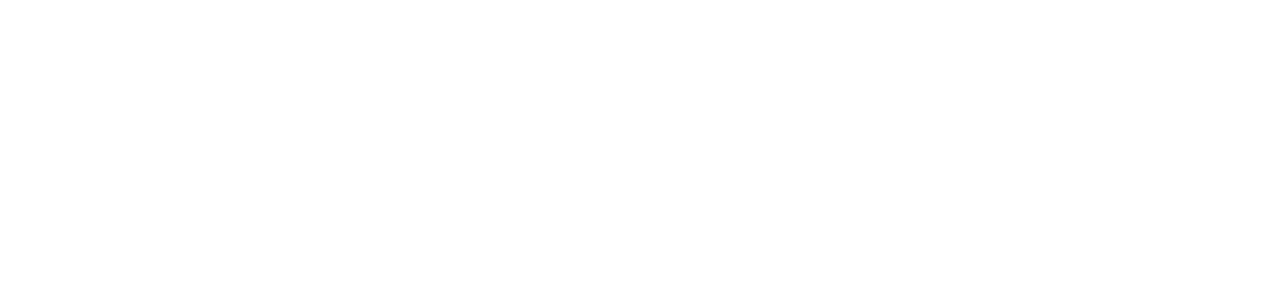
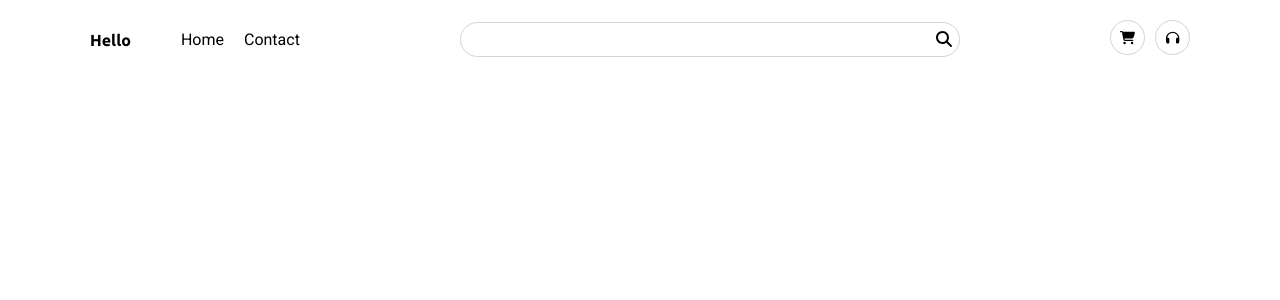
Before and after one commit to richiebotteri/frontend-frameworks-ca, a React (Vite) app: page / in a window 1280 px wide. Shown: the top 300 px of the page. Built offline with nearby package versions, Linux system fonts and the light colour scheme.

Commit message:
adds header component

```diff
--- a/src/App.jsx
+++ b/src/App.jsx
@@ -1,5 +1,7 @@
-import "./App.css";
+import Header from "./components/Header";
 
-function App() {}
+function App() {
+  return <Header />;
+}
 
 export default App;
--- /dev/null
+++ b/src/components/Header/Button.styled.jsx
@@ -0,0 +1,32 @@
+import { styled } from "styled-components";
+import { IconButton } from "../../shared/Button.styled";
+import { alignItemsCenter, justifyCenter } from "../../shared/Flex.styles";
+import mediaQuery from "../../styles/breakpoint";
+
+export const Cart = styled(IconButton)`
+  position: relative;
+`;
+
+export const CartCount = styled.div`
+  position: absolute;
+  top: -5px;
+  right: -5px;
+  width: 20px;
+  height: 20px;
+  background-color: black;
+  border-radius: 100%;
+  color: white;
+  font-size: 10px;
+  font-weight: bold;
+  display: none;
+  ${justifyCenter};
+  ${alignItemsCenter};
+`;
+
+export const Contact = styled(IconButton)``;
+
+export const NavButton = styled(IconButton)`
+  @media ${mediaQuery.tabletSm} {
+    display: none;
+  }
+`;
--- /dev/null
+++ b/src/components/Header/Container.styled.jsx
@@ -0,0 +1,61 @@
+import { styled } from "styled-components";
+import * as flex from "../../shared/Flex.styles";
+import mediaQuery from "../../styles/breakpoint";
+
+// Outer Container
+
+export const Header = styled.div`
+  ${flex.column};
+  ${flex.justifyCenter};
+  gap: ${({ theme: { spacing } }) => spacing.gap1};
+  padding: ${({ theme: { spacing } }) => spacing.p3};
+  width: ${({ theme: { width } }) => width.sectionContainer};
+  margin: auto;
+  @media ${mediaQuery.tabletSm} {
+    ${flex.row};
+    ${flex.justifyBetween};
+    gap: ${({ theme: { spacing } }) => spacing.gap3};
+  }
+`;
+
+// Mid Container
+export const MobileHeader = styled.div`
+  ${flex.row}
+  ${flex.justifyBetween}
+`;
+
+export const Menu = styled.div`
+  display: ${(props) => (props.$isActive === true ? "flex" : "none")};
+  flex-direction: column;
+  gap: 20px;
+  width: 100%;
+
+  @media ${mediaQuery.tabletSm} {
+    display: flex;
+    flex-direction: row;
+    ${flex.justifyBetween}
+  }
+`;
+
+// Inner Containers
+
+export const IconButtons = styled.div`
+  ${flex.row};
+  gap: 10px;
+`;
+
+export const LogoSearch = styled.div`
+  ${flex.row};
+  ${flex.justifyBetween};
+`;
+
+export const Search = styled.div`
+  ${flex.row};
+  ${flex.alignItemsCenter};
+  position: relative;
+  width: 100%;
+  max-width: 500px;
+  @media ${mediaQuery.tabletMd} {
+    ${flex.justifyBetween};
+  }
+`;
--- /dev/null
+++ b/src/components/Header/Logo.styled.jsx
@@ -0,0 +1,11 @@
+import styled from "styled-components";
+import * as flex from "../../shared/Flex.styles";
+
+export const LogoLink = styled.a`
+  padding: 0;
+  margin: 0;
+  ${flex.row};
+  ${flex.justifyCenter};
+  ${flex.alignItemsCenter};
+  font-family: ${({ theme: { font } }) => font.primary};
+`;
--- /dev/null
+++ b/src/components/Header/Navbar.styled.jsx
@@ -0,0 +1,31 @@
+import styled from "styled-components";
+import * as flex from "../../shared/Flex.styles";
+import mediaQuery from "../../styles/breakpoint";
+
+export const Nav = styled.nav`
+  font-family: ${({ theme: { font } }) => font.secondary};
+`;
+
+export const Ul = styled.ul`
+  ${flex.column}
+  margin: 0;
+  padding: 0;
+
+  @media ${mediaQuery.tabletSm} {
+    ${flex.row};
+  }
+`;
+
+export const Li = styled.li`
+  padding: 20px 20px;
+
+  @media ${mediaQuery.tabletSm} {
+    padding: 10px;
+  }
+`;
+
+export const A = styled.a`
+  &:hover {
+    text-decoration: 2px underline;
+  }
+`;
--- /dev/null
+++ b/src/components/Header/SearchBar.styled.jsx
@@ -0,0 +1,14 @@
+import styled from "styled-components";
+
+export const InputEl = styled.input`
+  border-radius: 40px;
+  border: 1px solid lightgray;
+  height: 35px;
+  padding-left: 8px;
+  width: inherit;
+`;
+
+export const IconEl = styled.div`
+  position: absolute;
+  right: 8px;
+`;
--- /dev/null
+++ b/src/components/Header/index.jsx
@@ -0,0 +1,54 @@
+import { FontAwesomeIcon } from "@fortawesome/react-fontawesome";
+import * as Container from "./Container.styled";
+import { LogoLink } from "./Logo.styled";
+import * as Navbar from "./Navbar.styled";
+import * as Search from "./SearchBar.styled";
+import * as Icon from "@fortawesome/free-solid-svg-icons";
+import * as IconButton from "./Button.styled";
+import { useState } from "react";
+
+export default function Header() {
+  const [menuToggle, setMenuToggle] = useState(false);
+
+  function toggleMenuOnClick() {
+    menuToggle === false ? setMenuToggle(true) : setMenuToggle(false);
+  }
+
+  return (
+    <Container.Header>
+      <Container.MobileHeader>
+        <LogoLink href="#">Hello</LogoLink>
+        <IconButton.NavButton onClick={toggleMenuOnClick}>
+          <FontAwesomeIcon icon={Icon.faBars} />
+        </IconButton.NavButton>
+      </Container.MobileHeader>
+      <Container.Menu $isActive={menuToggle}>
+        <Navbar.Nav>
+          <Navbar.Ul>
+            <Navbar.Li>
+              <Navbar.A>Home</Navbar.A>
+            </Navbar.Li>
+            <Navbar.Li>
+              <Navbar.A>Contact</Navbar.A>
+            </Navbar.Li>
+          </Navbar.Ul>
+        </Navbar.Nav>
+        <Container.Search>
+          <Search.InputEl />
+          <Search.IconEl>
+            <FontAwesomeIcon icon={Icon.faMagnifyingGlass} />
+          </Search.IconEl>
+        </Container.Search>
+        <Container.IconButtons>
+          <IconButton.Cart>
+            <FontAwesomeIcon icon={Icon.faCartShopping} />
+            <IconButton.CartCount />
+          </IconButton.Cart>
+          <IconButton.Contact>
+            <FontAwesomeIcon icon={Icon.faHeadphones} />
+          </IconButton.Contact>
+        </Container.IconButtons>
+      </Container.Menu>
+    </Container.Header>
+  );
+}
```
Also changed, not shown: src/App.css (deleted).
